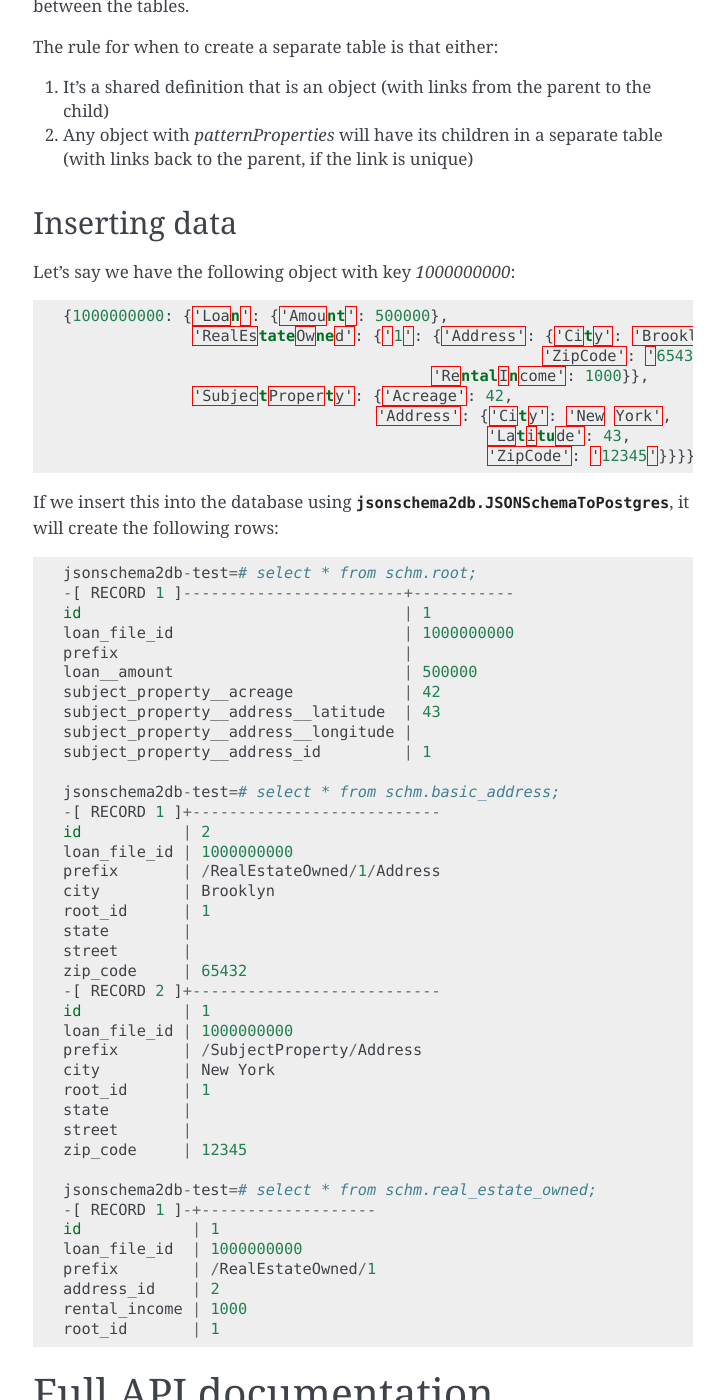
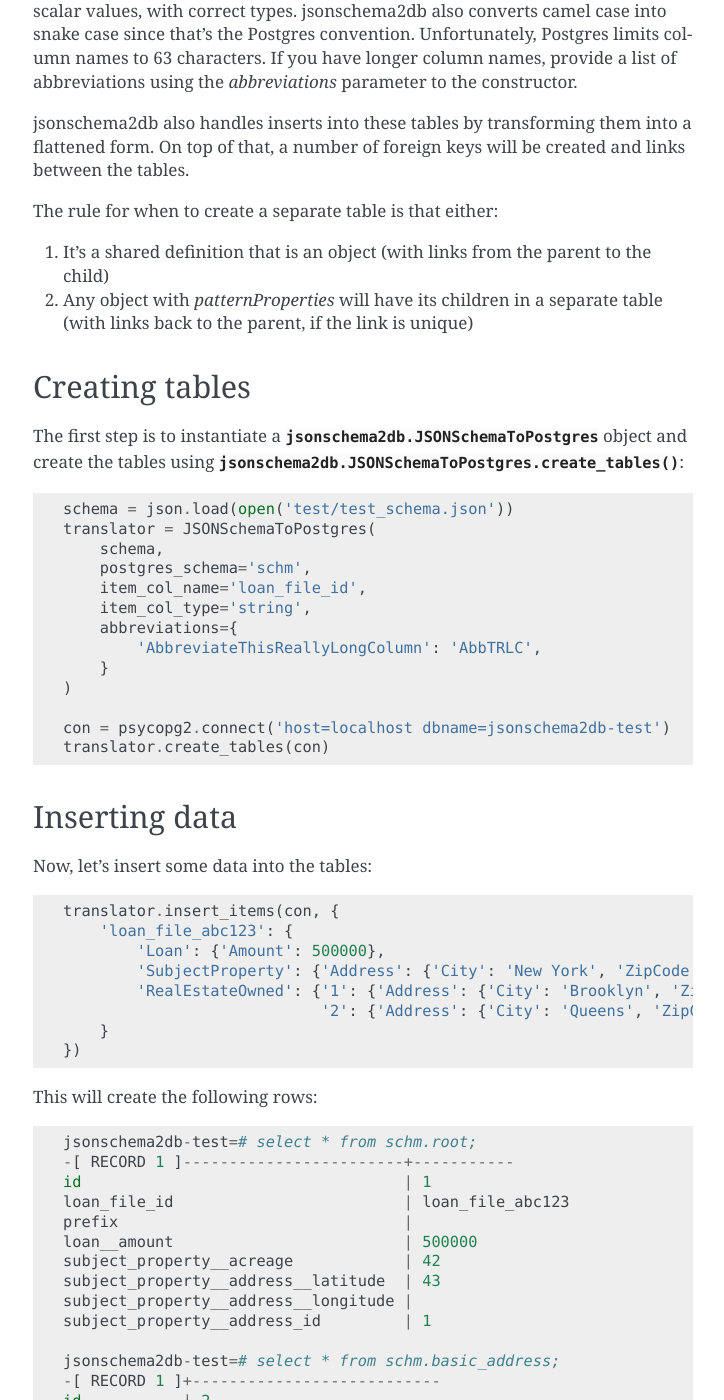
Before and after one commit to better/jsonschema2db, a Sphinx documentation site: the page built from docs/index.rst, in a window 1280 px wide and 1400 px high, scrolled down 1383 px. Shown: the whole window, without its empty margins (387-1111 px from the left). Built offline with Sphinx 7.4.7, drawn with Linux system fonts in a browser that asks for light colours; the version number is read from the project's files by our own code; some of the changed text lies outside the part shown.

Commit message:
more doc

```diff
--- a/docs/index.rst
+++ b/docs/index.rst
@@ -3,8 +3,18 @@ JSON Schema ➣ Database
 
 A simple utility to convert JSON Schemas into relational tables in Postgres.
 
-Example
-=======
+Installation
+============
+
+The easiest way to install this is (probably) to run
+
+::
+
+    pip install -e git://github.com/better/jsonschema2db#egg=jsonschema2db
+
+
+Quick overview
+==============
 
 Let's say you have this schema: `test_schema.json <https://github.com/better/jsonschema2db/blob/master/test/test_schema.json>`_. Basically:
 
@@ -60,31 +70,52 @@ The rule for when to create a separate table is that either:
 1. It's a shared definition that is an object (with links from the parent to the child)
 2. Any object with `patternProperties` will have its children in a separate table (with links back to the parent, if the link is unique)
 
+Creating tables
+---------------
+
+The first step is to instantiate a :class:`jsonschema2db.JSONSchemaToPostgres` object and create the tables using :func:`jsonschema2db.JSONSchemaToPostgres.create_tables`:
+
+.. code-block:: python
+
+    schema = json.load(open('test/test_schema.json'))
+    translator = JSONSchemaToPostgres(
+        schema,
+        postgres_schema='schm',
+        item_col_name='loan_file_id',
+        item_col_type='string',
+        abbreviations={
+            'AbbreviateThisReallyLongColumn': 'AbbTRLC',
+        }
+    )
+
+    con = psycopg2.connect('host=localhost dbname=jsonschema2db-test')
+    translator.create_tables(con)
+
 Inserting data
 --------------
 
-Let's say we have the following object with key `1000000000`:
+Now, let's insert some data into the tables:
 
-.. code-block:: json
+.. code-block:: python
 
-    {1000000000: {'Loan': {'Amount': 500000},
-                  'RealEstateOwned': {'1': {'Address': {'City': 'Brooklyn',
-                                                        'ZipCode': '65432'},
-                                            'RentalIncome': 1000}},
-                  'SubjectProperty': {'Acreage': 42,
-                                      'Address': {'City': 'New York',
-                                                  'Latitude': 43,
-                                                  'ZipCode': '12345'}}}}
+    translator.insert_items(con, {
+        'loan_file_abc123': {
+            'Loan': {'Amount': 500000},
+            'SubjectProperty': {'Address': {'City': 'New York', 'ZipCode': '12345', 'Latitude': 43}, 'Acreage': 42},
+            'RealEstateOwned': {'1': {'Address': {'City': 'Brooklyn', 'ZipCode': '65432'}, 'RentalIncome': 1000},
+                                '2': {'Address': {'City': 'Queens', 'ZipCode': '54321'}}},
+        }
+    })
 
 
-If we insert this into the database using :class:`jsonschema2db.JSONSchemaToPostgres`, it will create the following rows:
+This will create the following rows:
 
 ::
 
     jsonschema2db-test=# select * from schm.root;
     -[ RECORD 1 ]------------------------+-----------
     id                                   | 1
-    loan_file_id                         | 1000000000
+    loan_file_id                         | loan_file_abc123
     prefix                               |
     loan__amount                         | 500000
     subject_property__acreage            | 42
@@ -122,6 +153,12 @@ If we insert this into the database using :class:`jsonschema2db.JSONSchemaToPost
     root_id       | 1
 
 
+Post-insertion
+--------------
+
+After you're done inserting, you generally want to run :func:`jsonschema2db.JSONSchemaToPostgres.create_links` and :func:`jsonschema2db.JSONSchemaToPostgres.analyze`. This will add foreign keys and also analyze the table for better performance.
+
+
 Full API documentation
 ======================
 
--- a/jsonschema2db.py
+++ b/jsonschema2db.py
@@ -291,7 +291,7 @@ class JSONSchemaToPostgres:
                     cursor.execute(b'insert into %s %s values %s' % (self._postgres_table_name(table).encode(), cols.encode(), args))
 
     def create_links(self, con):
-        # Add foreign keys between tables
+        '''Adds foreign keys between tables.'''
         for from_table, cols in self._links.items():
             for ref_col_name, (prefix, to_table) in cols.items():
                 if from_table not in self._table_columns or to_table not in self._table_columns:
@@ -314,6 +314,10 @@ class JSONSchemaToPostgres:
                     cursor.execute(alter_q)
 
     def analyze(self, con):
+        '''Runs `analyze` on each table. This improves performance.
+
+        See the `Postgres documentation for Analyze <https://www.postgresql.org/docs/9.1/static/sql-analyze.html>`_
+        '''
         with con.cursor() as cursor:
             for table in self._table_columns.keys():
                 cursor.execute('analyze %s' % self._postgres_table_name(table))
```
